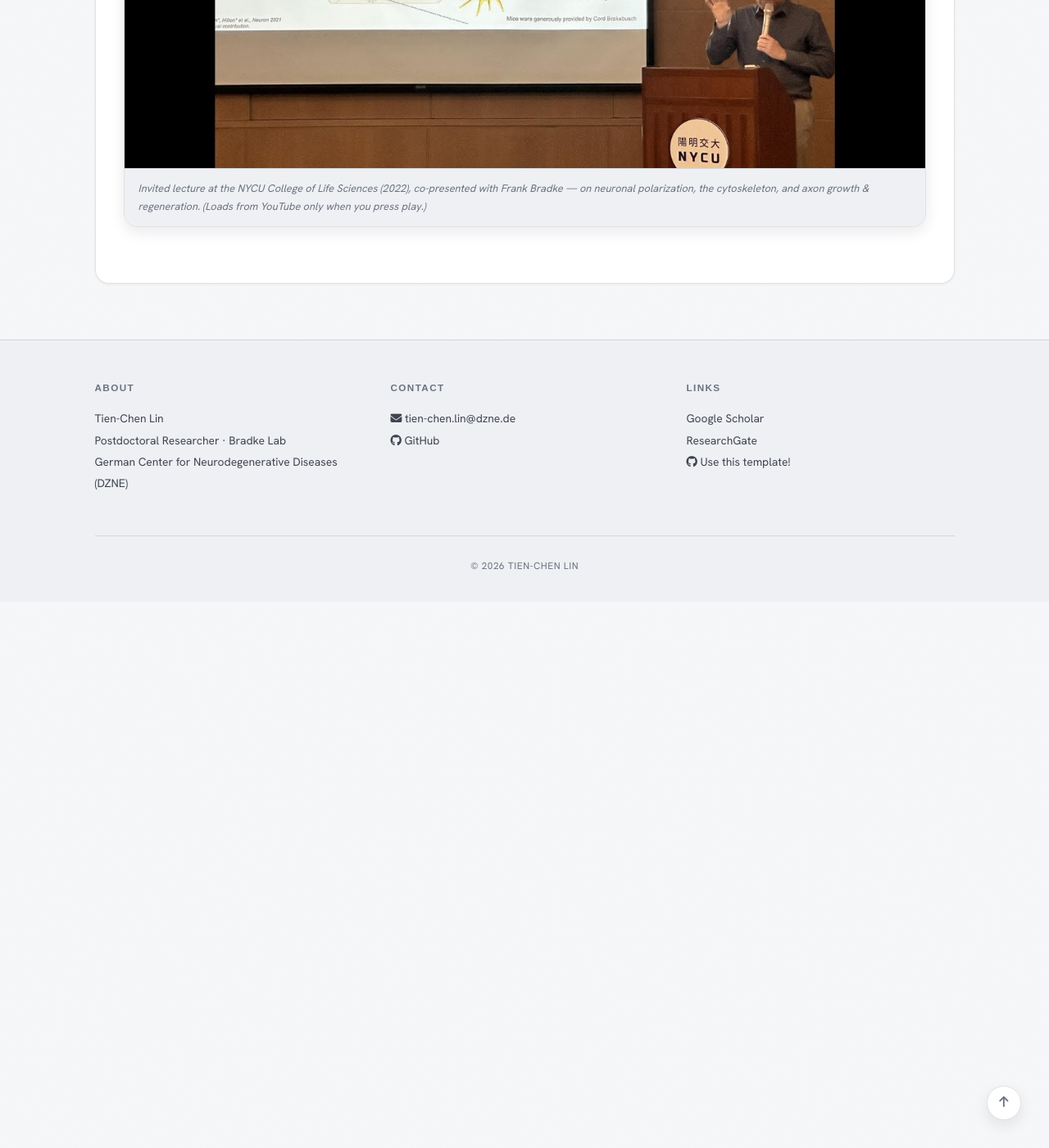
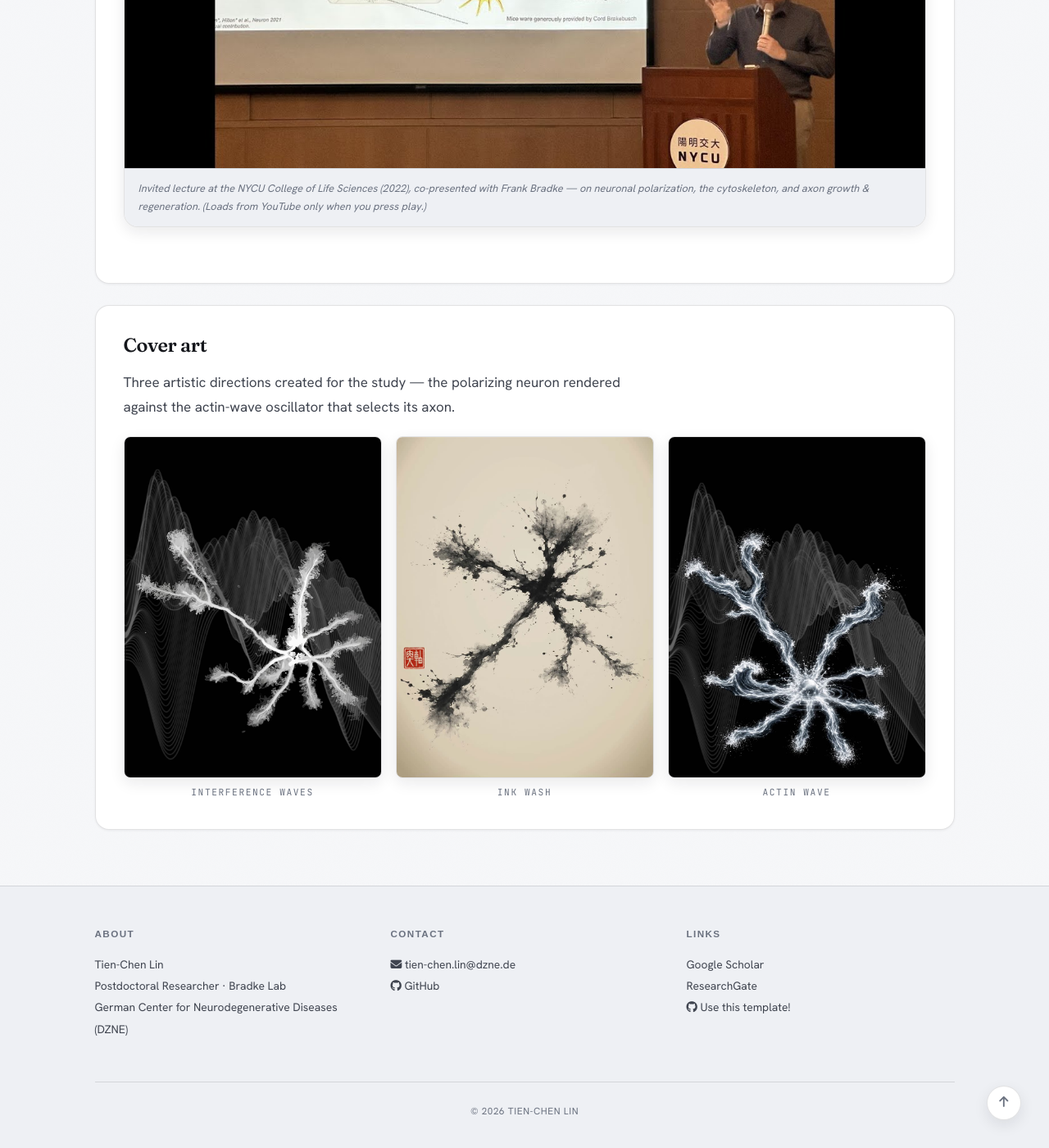
Before and after one commit to darkbreaker0/darkbreaker0.github.io, a Jekyll site: the page built from _pages/research.md, in a window 1280 px wide and 1400 px high, scrolled down 5332 px. Shown: the whole window at 82% size. Built offline with Jekyll 4.4.1, drawn with Linux system fonts in a browser that asks for light colours; a style sheet for code colours, icons or effects is not loaded; before the commit the page ends 6066 px from its top, so only the background shows below that; some of the changed text lies outside the part shown.

Commit message:
feat: Arp3 in-press DOI (10.1038/s41586-026-10755-6) + Nature cover-art gallery on Research

```diff
--- a/_data/news.yml
+++ b/_data/news.yml
@@ -1,7 +1,7 @@
 # News items shown on the home page sidebar (3 most recent) and on /allnews.
 # Each entry needs: date, headline
 - date: January 2026
-  headline: "First-author manuscript “An intrinsic cytoskeletal oscillator establishes neuronal polarity” is in revision."
+  headline: "First-author manuscript “An intrinsic cytoskeletal oscillator establishes neuronal polarity” is in press (Nature, 2026)."
 
 - date: 2023
   headline: "Invited talks at Microtubules in Neurons (Chiemsee) and The Cytoskeleton of Neurons and Glia webinar series."
--- a/_layouts/bibtemplate.html
+++ b/_layouts/bibtemplate.html
@@ -20,10 +20,10 @@
     {% endif %}
 
     {% if entry.doi %}
-      {% if entry.type == 'unpublished' %}
+      {% if entry.doi contains '/' %}
+      <a href="https://doi.org/{{ entry.doi }}" target="_blank" class="btn-pill btn-doi">DOI</a>
+      {% else %}
       <a href="{{ entry.doi | prepend: 'https://arxiv.org/abs/' }}" target="_blank" class="btn-pill btn-arxiv">arXiv</a>
-      {% else %}
-      <a href="{{ entry.doi | prepend: 'http://doi.org/' }}" target="_blank" class="btn-pill btn-doi">DOI</a>
       {% endif %}
     {% endif %}
 
--- a/_pages/research.md
+++ b/_pages/research.md
@@ -85,3 +85,15 @@ Because glial functional states are tied to cytoskeletal reorganization and cell
 <div class="banner-caption">Invited lecture at the NYCU College of Life Sciences (2022), co-presented with Frank Bradke — on neuronal polarization, the cytoskeleton, and axon growth &amp; regeneration. (Loads from YouTube only when you press play.)</div>
 </div>
 </div>
+
+<div class="section-card" markdown="1">
+### Cover art
+
+Three artistic directions created for the study — the polarizing neuron rendered against the actin-wave oscillator that selects its axon.
+
+<div class="cover-gallery" markdown="0">
+<figure><img src="{{ site.url }}{{ site.baseurl }}/images/cover-mono.jpg" alt="Cover artwork: a monochrome neuron over interference waves" loading="lazy"><figcaption>Interference waves</figcaption></figure>
+<figure><img src="{{ site.url }}{{ site.baseurl }}/images/cover-inkwash.jpg" alt="Cover artwork: an ink-wash rendering of a polarizing neuron" loading="lazy"><figcaption>Ink wash</figcaption></figure>
+<figure><img src="{{ site.url }}{{ site.baseurl }}/images/cover-ocean.jpg" alt="Cover artwork: neurites rendered as cresting ocean waves" loading="lazy"><figcaption>Actin wave</figcaption></figure>
+</div>
+</div>
--- a/_sass/layouts/_home.scss
+++ b/_sass/layouts/_home.scss
@@ -318,3 +318,18 @@
 .yt-embed:hover .yt-embed__play,
 .yt-embed:focus-visible .yt-embed__play { background: #a78bfa; transform: scale(1.06); }
 .yt-embed iframe { width: 100%; height: 100%; border: 0; display: block; }
+
+// Cover-art gallery
+.cover-gallery { display: grid; grid-template-columns: repeat(3, 1fr); gap: 1rem; margin-top: 1.2rem; }
+.cover-gallery figure { margin: 0; }
+.cover-gallery img {
+  width: 100%; height: auto; display: block; border-radius: 8px;
+  border: 1px solid var(--border-color); box-shadow: var(--shadow-md);
+  transition: transform 0.4s cubic-bezier(0.2, 0.7, 0.2, 1);
+}
+.cover-gallery figure:hover img { transform: translateY(-4px) scale(1.02); }
+.cover-gallery figcaption {
+  font-family: 'JetBrains Mono', monospace; font-size: 0.66rem; letter-spacing: 0.14em;
+  text-transform: uppercase; color: var(--text-muted); margin-top: 0.5rem; text-align: center;
+}
+@media (max-width: 640px) { .cover-gallery { grid-template-columns: 1fr; } }
--- a/assets/ref.bib
+++ b/assets/ref.bib
@@ -7,8 +7,9 @@
 @unpublished{lin2026oscillator,
   title   = {An intrinsic cytoskeletal oscillator establishes neuronal polarity},
   author  = {Lin, Tien-Chen and Coles, Charlotte H. and Alfadil, Eissa and F{\"a}{\ss}ler, Florian and Husch, Andreas and Dupraz, Sebastian and Pietralla, Thorben and Narita, Akihiro and Schelski, Max and Flynn, Kevin C. and Stern, Sina and M{\"o}hl, Christoph and Hilton, Brett J. and Vauti, Franz and Arnold, Hans-Henning and Schur, Florian K. M. and Bradke, Frank},
-  note    = {In revision, 2026},
-  year    = {2026}
+  note    = {Accepted; in press, 2026},
+  year    = {2026},
+  doi     = {10.1038/s41586-026-10755-6}
 }
 
 @article{lin2016mozart1,
```
Also changed, not shown: other parts of _pages/research.md (+1 -1 lines), _pages/home.md (+1 -1 lines), _pages/publications.md (+1 -1 lines), images/cover-inkwash.jpg (added), images/cover-mono.jpg (added), images/cover-ocean.jpg (added).
